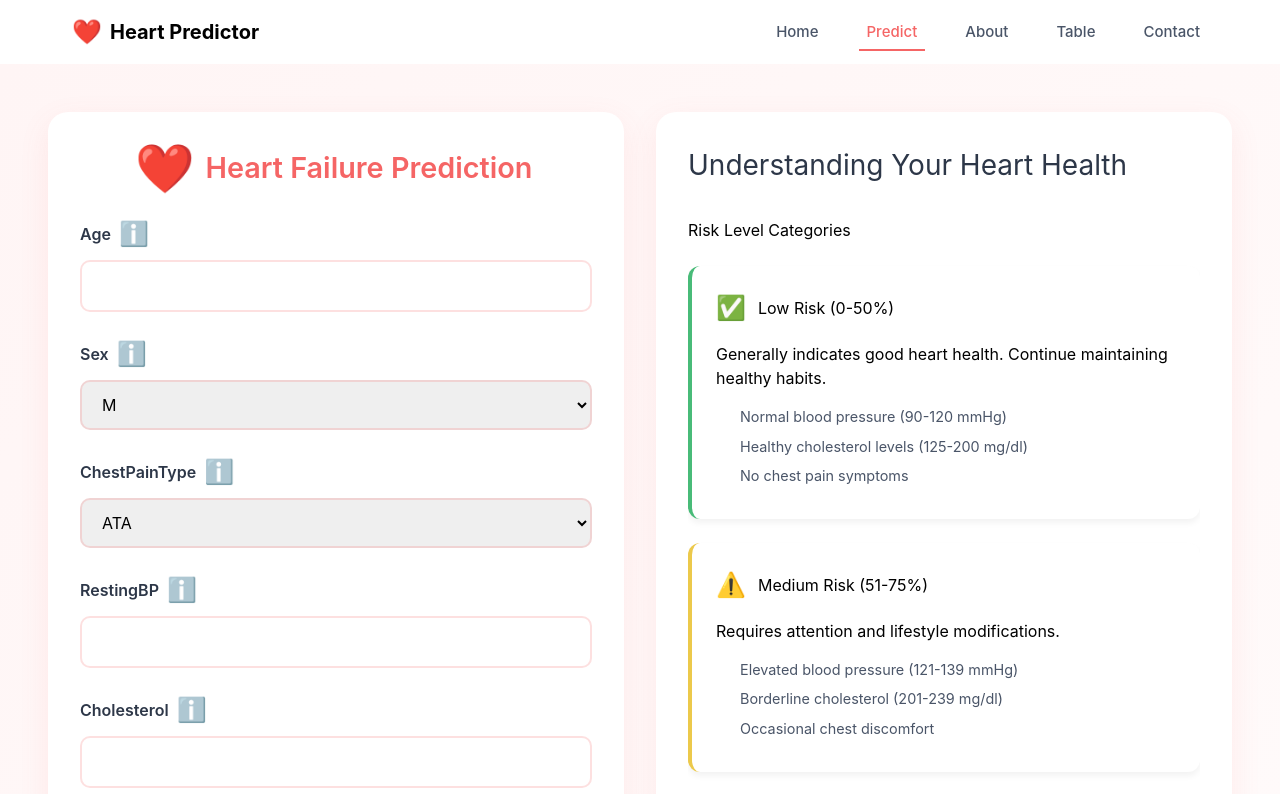
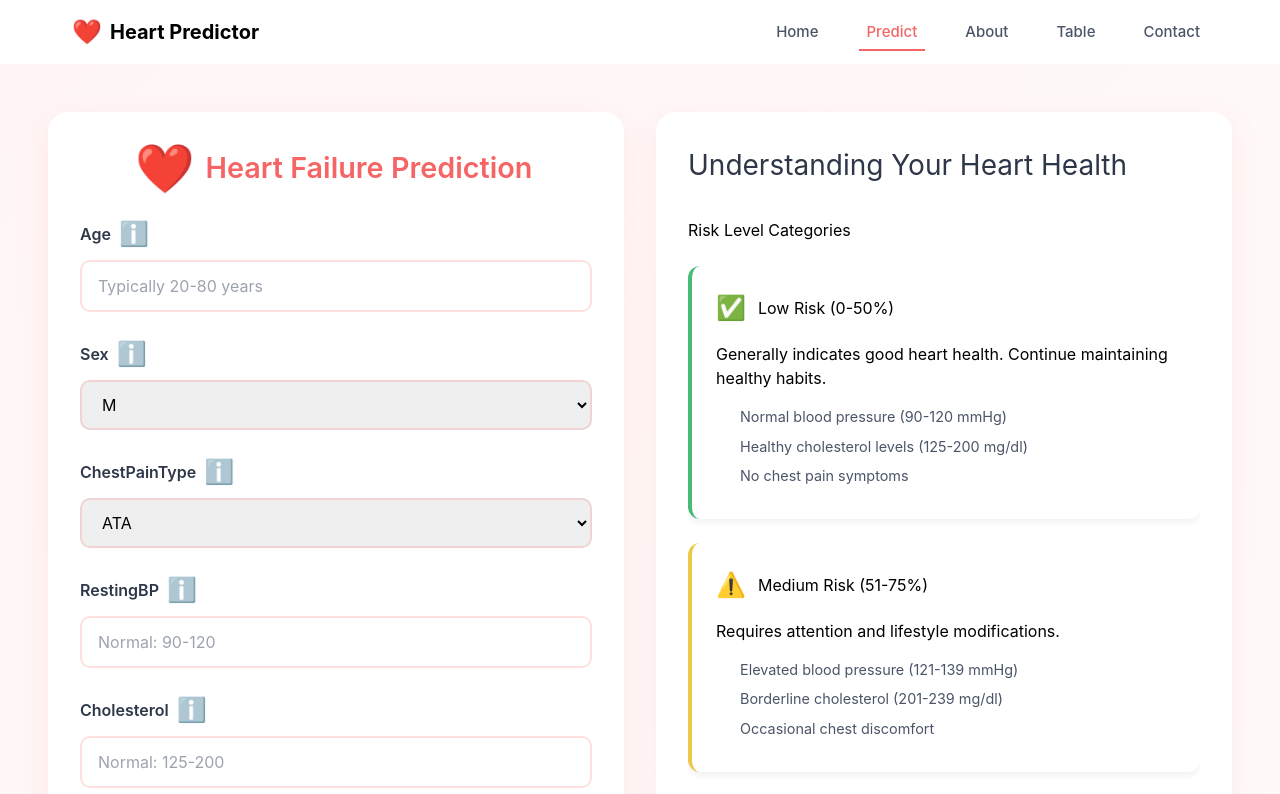
Before and after one commit to toshankanwar/Heart-failure-Prediction-final, a React (Create React App) app in the folder frontend/: page /predict in a window 1280 px wide. Shown: the top 794 px of the page. Built offline with nearby package versions, Linux system fonts and the light colour scheme.

Commit message:
Update Predict.jsx

```diff
--- a/frontend/src/pages/Predict.jsx
+++ b/frontend/src/pages/Predict.jsx
@@ -242,6 +242,7 @@ export default function Predict() {
                         onChange={handleChange}
                         className="field-input"
                         required
+                        placeholder={fieldInfo[key]?.range || `Enter ${key}`}
                       />
                     )}
 
```
Lines whose indentation alone changed are shown as unchanged.
